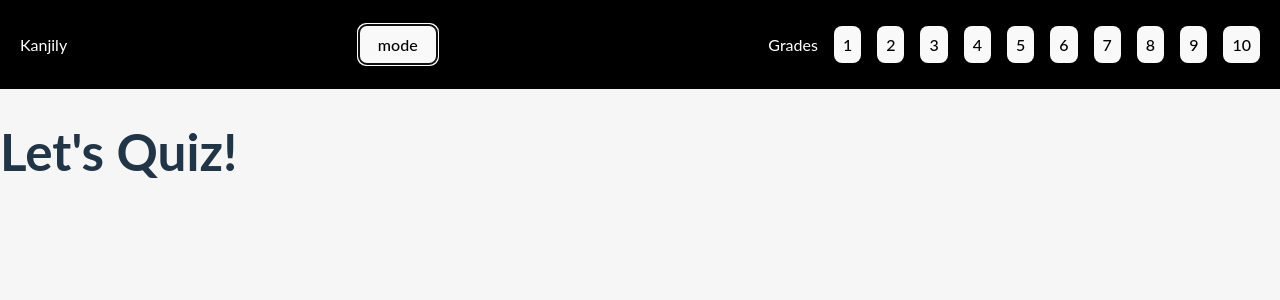
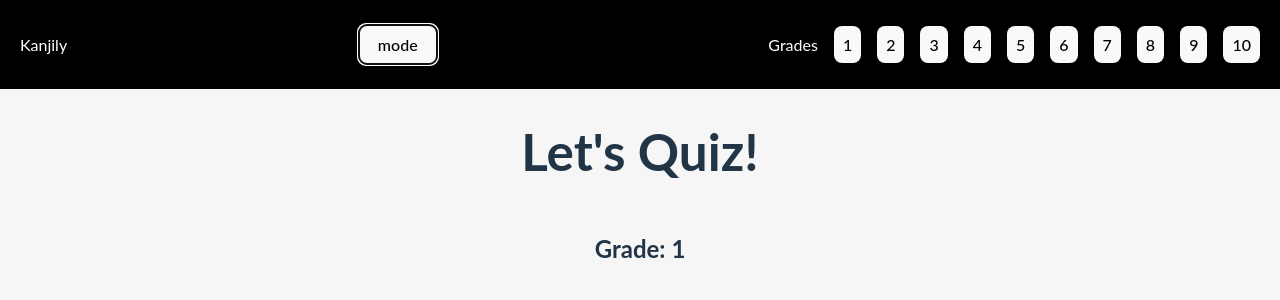
Before and after one commit to Conor-Dunne/kanji-quiz-test, a React (Vite) app: page / in a window 1280 px wide. Both pictures are taken after a click on the button "mode". Shown: the top 300 px of the page. Built offline with nearby package versions, Linux system fonts and the light colour scheme; no server answers.

Commit message:
Relocate types

```diff
--- a/src/App.tsx
+++ b/src/App.tsx
@@ -24,7 +24,6 @@ function App() {
     fetch("/kanjidic2-en-3.5.0.json?url")
       .then((response) => response.json())
       .then((data) => {
-        console.log(data);
         if (data && data.characters) {
           setImportedData(data.characters);
         }
@@ -37,7 +36,7 @@ function App() {
   return (
     <>
       <Header newGrade={changeGrade} switchMode={switchMode} quizMode={quizMode} />
-      {!quizMode ? <KanjiPage importedData={importedData} currentGrade={currentGrade} /> : <QuizPage /> }
+      {!quizMode ? <KanjiPage importedData={importedData} currentGrade={currentGrade} /> : <QuizPage importedData={importedData} currentGrade={currentGrade} /> }
 
     </>
   );
--- /dev/null
+++ b/src/assets/QuizPage.css
@@ -0,0 +1,5 @@
+.quiz-container {
+    display: flex;
+    flex-direction: column;
+    align-items: center;
+}
--- a/src/assets/QuizPage.tsx
+++ b/src/assets/QuizPage.tsx
@@ -1,11 +1,34 @@
-import React from 'react'
+import { Character, KanjiProps } from "./types/types";
+import { useState, useEffect } from "react";
+import "./QuizPage.css";
 
-const QuizPage = () => {
+const QuizPage: React.FC<KanjiProps> = ({ importedData, currentGrade }) => {
+  console.log(importedData); // This will log whenever the component renders
+
+  const [quizDeck, setQuizDeck] = useState<Character[]>([]);
+
+  useEffect(() => {
+    console.log(quizDeck); // This will log whenever quizDeck changes
+  }, [quizDeck]);
+
+  useEffect(() => {
+    const deck: Character[] = importedData.filter(
+      (kanji) => kanji.misc.grade === currentGrade
+    );
+    setQuizDeck(deck);
+  }, [importedData, currentGrade]);
+
   return (
-    <div>
+    <div className="quiz-container">
       <h1>Let's Quiz!</h1>
+      <h2>Grade: {currentGrade}</h2>
+      {quizDeck.length > 0 && (
+        <form action="">
+          <h1>{quizDeck[0].literal}</h1>
+        </form>
+      )}
     </div>
-  )
-}
+  );
+};
 
-export default QuizPage
+export default QuizPage;
--- a/src/assets/types/types.ts
+++ b/src/assets/types/types.ts
@@ -10,3 +10,8 @@ export interface Character {
     };
     misc: { jlptLevel: number; grade: number };
   }
+
+  export interface KanjiProps {
+    importedData: Character[];
+    currentGrade: number;
+  }
```
Also changed, not shown: src/assets/KanjiPage.tsx (+3 -6 lines).
